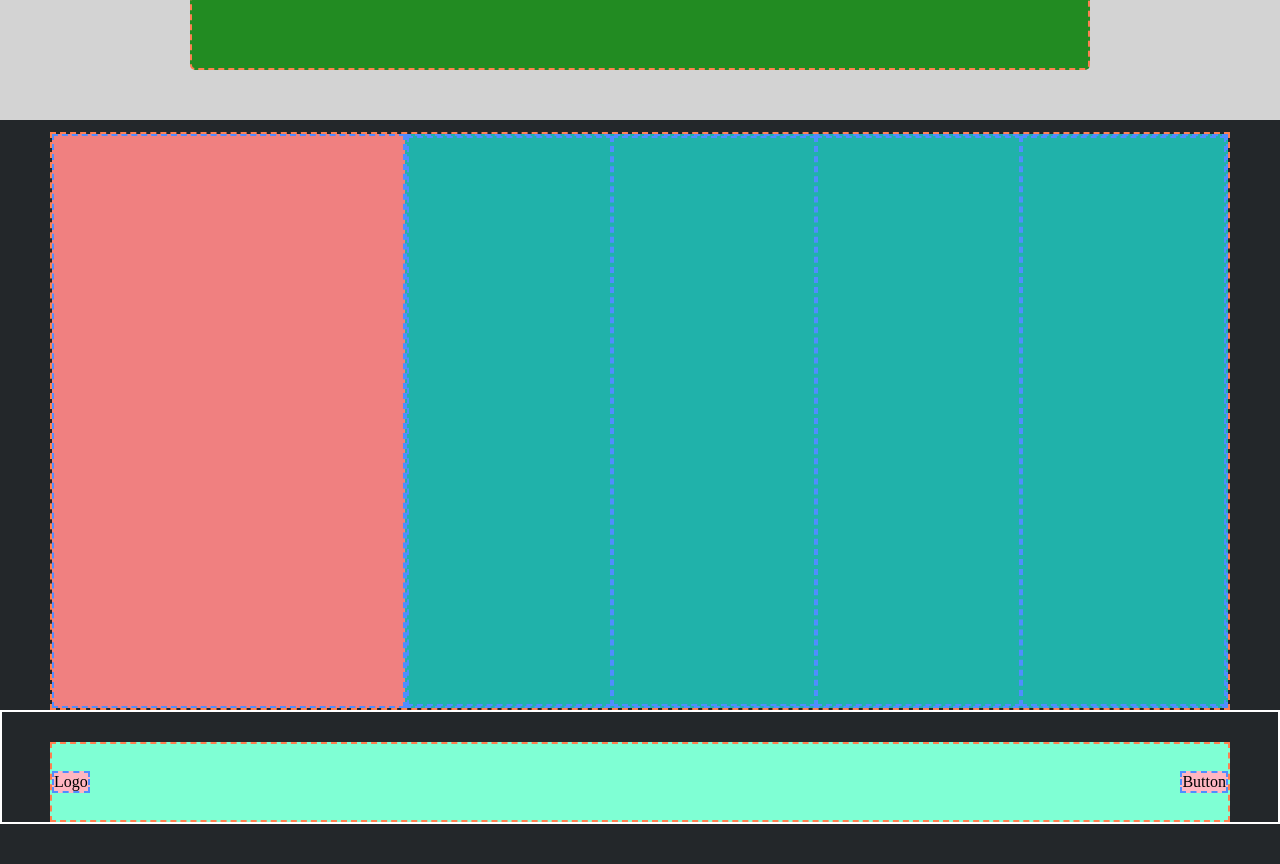
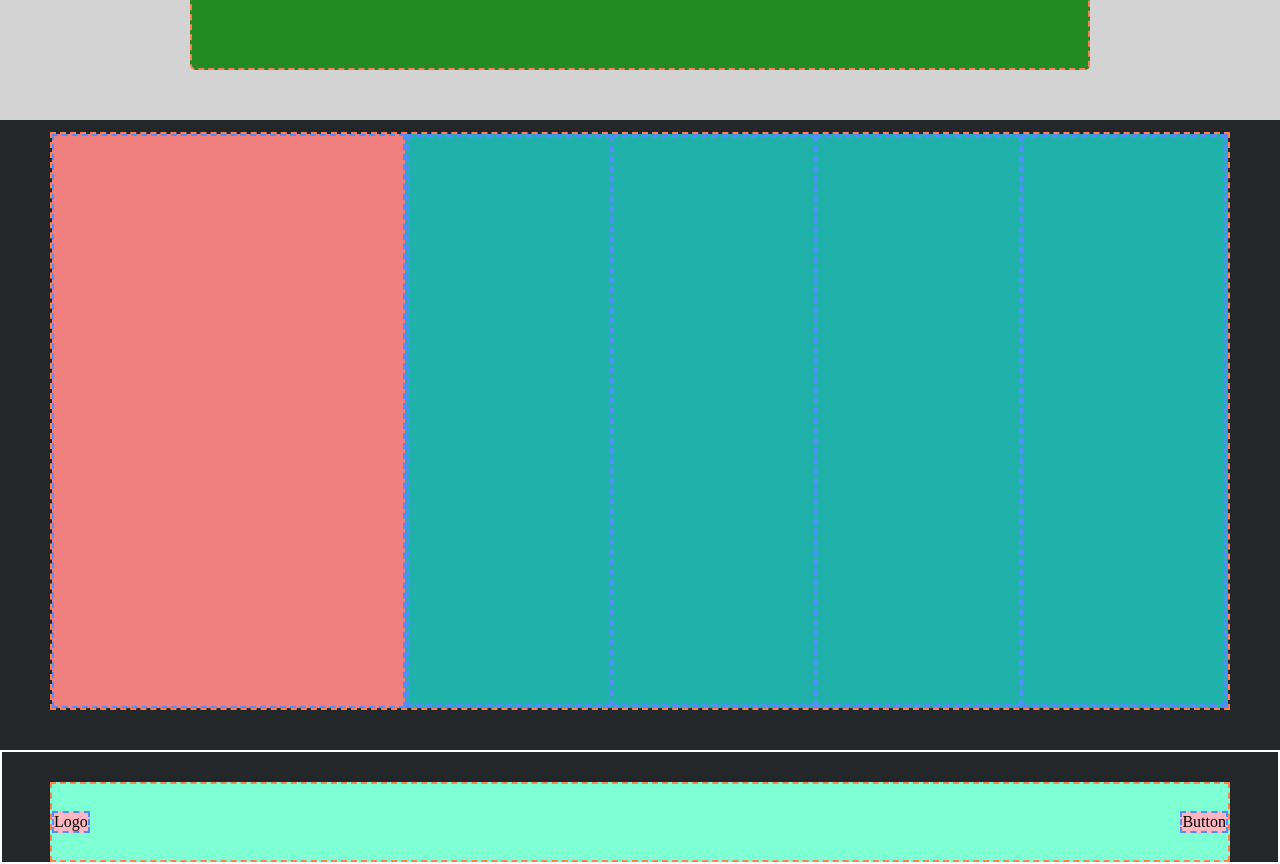
Before and after one commit to LorenzoMonteforte92/htmlcss-struttura-discord, a plain HTML site: page index.html in a window 1280 px wide. Shown: the part 3320-4184 px from the top of the page. Drawn offline with Linux system fonts and the light colour scheme.

Commit message:
fix: footer section margin

```diff
--- a/style.css
+++ b/style.css
@@ -168,7 +168,6 @@ header .container{
 footer{
     background-color: #23272A;
     padding-top: 12px;
-    padding-bottom: 40px;
 }
 
 .footer-measure .col-30{
@@ -191,6 +190,7 @@ footer{
     background-color: transparent;
     border: solid 2px white;
     padding-top: 30px;
+    margin-top: 40px;
 }
 
 .footer-section .container{
```
